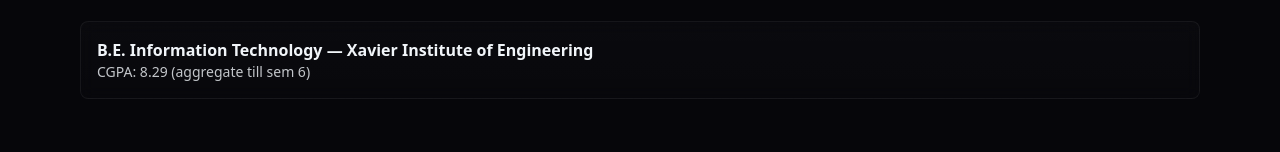
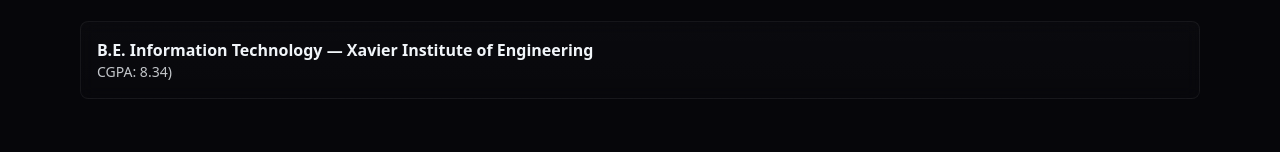
Before and after one commit to Rahul122703/rahulPortfolio, a React (Vite) app: page / in a window 1280 px wide. Shown: the part 8331-8483 px from the top of the page. Built offline with nearby package versions, Linux system fonts and the light colour scheme.

Commit message:
Update CGPA from 8.29 to 8.34

```diff
--- a/src/components/Education.tsx
+++ b/src/components/Education.tsx
@@ -14,7 +14,7 @@ export default function Education() {
         <p className="font-semibold">
           B.E. Information Technology — Xavier Institute of Engineering
         </p>
-        <p className="text-sm opacity-80">CGPA: 8.29 (aggregate till sem 6)</p>
+        <p className="text-sm opacity-80">CGPA: 8.34)</p>
       </div>
     </section>
   );
```
